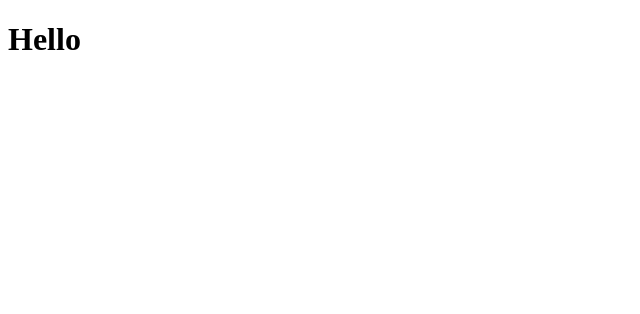
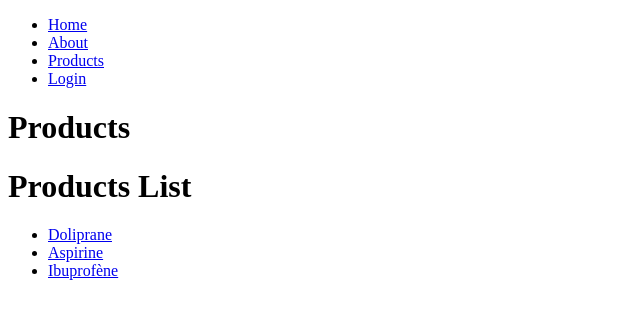
Before and after one commit to Dzatsi/gestion-pharma, a React (Vite) app: page /Products in a window 1280 px wide. Shown: the top 314 px of the page, without its empty margins (0-640 px from the left). Built offline with nearby package versions, Linux system fonts and the light colour scheme.

Commit message:
mise a jours des pages et ajouts des données

```diff
--- a/src/App.jsx
+++ b/src/App.jsx
@@ -1,8 +1,28 @@
+import { BrowserRouter, Routes, Route, NavLink } from "react-router-dom";
+import Home from "./pages/home"
+import Login from "./pages/login"
+import Products from "./pages/products"
+import About from "./pages/about"
+import ProductsList from "./pages/productsList"
+import SingleProduct from "./pages/singleproduct"
+import NavBar from "./components/navBar"
+
+
+
 function App() {
   return (
-    <>
-      <h1>Hello</h1>
-    </>
+    <BrowserRouter>
+      <NavBar />
+      <Routes>
+        <Route path="/" element={<Home />} />
+        <Route path="/login" element={<Login />} />
+        <Route path="/about" element={<About />} />
+        <Route path="/Products" element={<Products />} >
+          <Route index element={<ProductsList />} />
+          <Route path=":id" element={<SingleProduct />} />
+        </Route>
+      </Routes>
+    </BrowserRouter>
   )
 }
 
--- /dev/null
+++ b/src/components/navBar.jsx
@@ -0,0 +1,15 @@
+import React from "react";
+import { NavLink } from "react-router-dom";
+
+export default function NavBar() {
+    return(
+        <nav>
+            <ul>
+                <li><NavLink to='/'>Home</NavLink> </li>
+                <li><NavLink to='/about'>About</NavLink></li>
+                <li><NavLink to='/products'>Products</NavLink></li>
+                <li><NavLink to='/login'>Login</NavLink></li>
+            </ul>
+      </nav>
+    )
+}
--- a/src/pages/products.jsx
+++ b/src/pages/products.jsx
@@ -1,6 +1,14 @@
+import { Outlet } from 'react-router-dom'
+
+
 function Products() {
     return(
-        <h1>Products</h1>
+        <>
+            <h1>Products</h1>
+            <Outlet />
+        </>
+
+
     );
 }
 export default Products;
--- a/src/pages/productsList.jsx
+++ b/src/pages/productsList.jsx
@@ -1,6 +1,38 @@
+import { Link } from "react-router-dom";
+
+const products = [
+    {
+        id: "1",
+        name: "Doliprane",
+        image: "https://dummyimage.com/200x200/000/fff&text=Doliprane",
+        description: "Le Doliprane est un médicament contre la douleur et la fièvre couramment utilisé pour soulager les maux de tête, les douleurs musculaires, les courbatures, les douleurs dentaires, les maux de gorge et les fièvres."
+    },
+    {
+        id: "2",
+        name: "Aspirine",
+        image: "https://dummyimage.com/200x200/000/fff&text=Aspirine",
+        description: "L'aspirine est un médicament anti-inflammatoire non stéroïdien (AINS) qui est utilisé pour soulager la douleur, la fièvre et l'inflammation."
+    },
+    {
+        id: "3",
+        name: "Ibuprofène",
+        image: "https://dummyimage.com/200x200/000/fff&text=Ibuprofene",
+        description: "Il est disponible en comprimés, en gélules, en suppositoires et en sirop. La dose recommandée pour les adultes est de 200 à 400 milligrammes par prise, jusqu'à 4 prises par jour"
+    }
+];
 function ProductsList(){
     return(
-        <h1>Products List</h1>
+        <>
+
+            <h1>Products List</h1>
+            <ul>
+                {
+                    products.map((product) => (
+                        <li key={product.id} ><Link to= {'/products/${product.id}'}> {product.name} </Link> </li>
+                    ))
+                }
+            </ul>
+        </>
     );
 }
 export default ProductsList;
```
